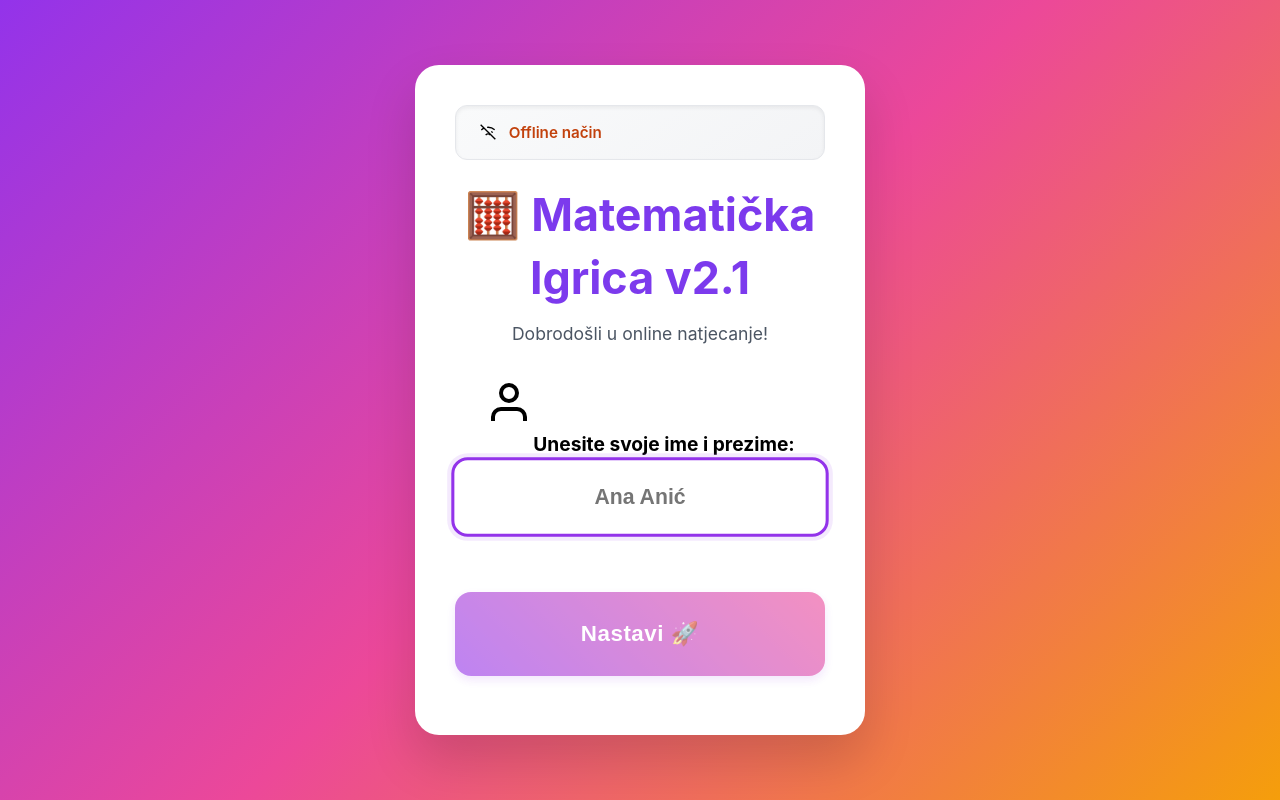
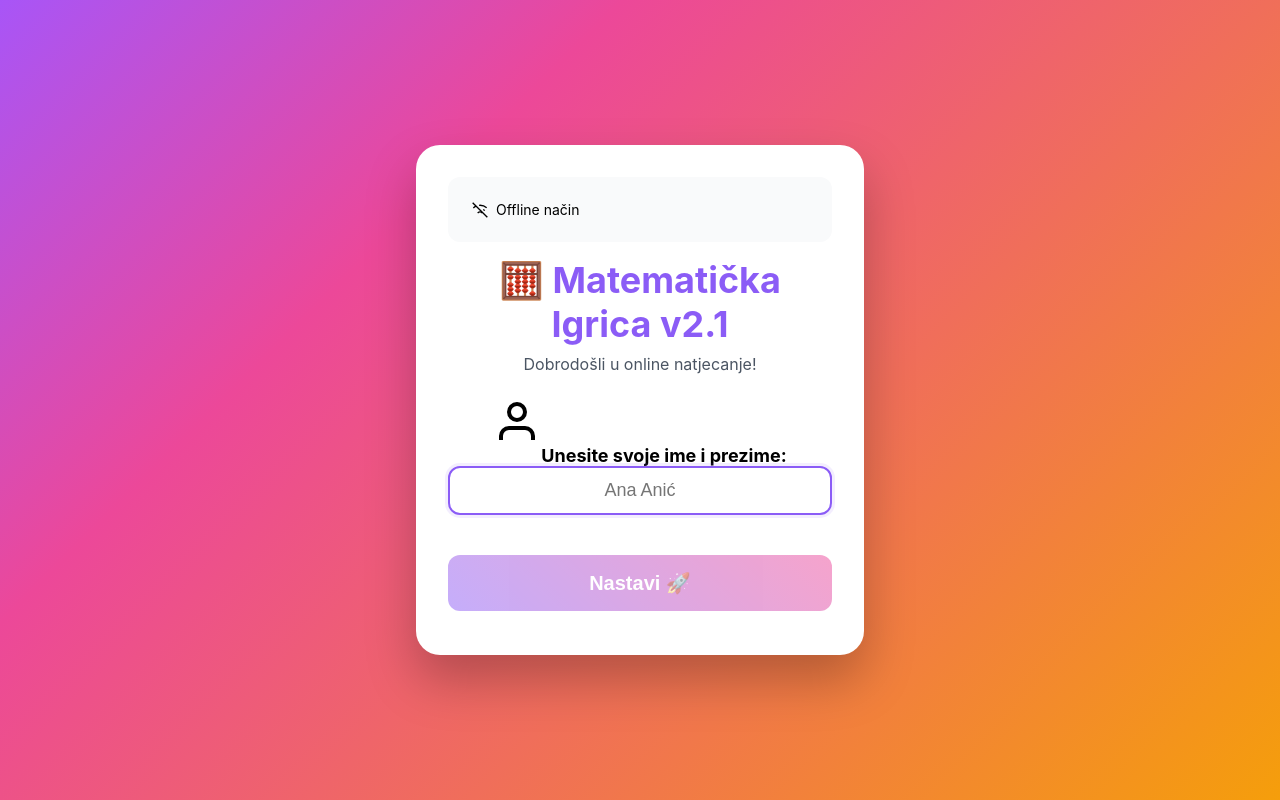
Before and after one commit to kreso1202/matematicka-igra, a React (Vite) app: page / in a window 1280 px wide. Built offline with nearby package versions, Linux system fonts and the light colour scheme; no server answers.

Commit message:
Update main.css

```diff
--- a/src/styles/main.css
+++ b/src/styles/main.css
@@ -6,12 +6,12 @@
 
 body {
   font-family: -apple-system, BlinkMacSystemFont, 'Segoe UI', Roboto, sans-serif;
-  line-height: 1.4;
 }
 
+/* Main container - original gradient */
 .game-container {
   min-height: 100vh;
-  background: linear-gradient(135deg, #9333ea 0%, #ec4899 50%, #f59e0b 100%);
+  background: linear-gradient(135deg, #a855f7 0%, #ec4899 30%, #f59e0b 100%);
   display: flex;
   align-items: center;
   justify-content: center;
@@ -21,198 +21,161 @@ body {
 .game-card {
   background: white;
   border-radius: 24px;
-  box-shadow: 0 25px 50px rgba(0,0,0,0.15);
-  padding: 2.5rem;
+  box-shadow: 0 25px 50px rgba(0, 0, 0, 0.25);
+  padding: 2rem;
   width: 100%;
-  max-width: 450px;
-  min-height: 500px;
+  max-width: 28rem;
 }
 
-/* Improved Buttons */
+/* Buttons - original styling */
 .button-primary {
   width: 100%;
-  background: linear-gradient(45deg, #9333ea, #ec4899);
+  background: linear-gradient(45deg, #8b5cf6, #ec4899);
   color: white;
   border: none;
-  padding: 1.8rem 2rem;
-  border-radius: 16px;
-  font-size: 1.4rem;
-  font-weight: 800;
+  padding: 1rem 2rem;
+  border-radius: 12px;
+  font-size: 1.25rem;
+  font-weight: 700;
   cursor: pointer;
-  transition: all 0.3s ease;
-  margin-bottom: 1.2rem;
-  box-shadow: 0 8px 20px rgba(147, 51, 234, 0.3);
-  text-transform: none;
-  letter-spacing: 0.5px;
+  transition: transform 0.2s;
+  margin-bottom: 0.75rem;
 }
 
-.button-primary:hover {
-  transform: translateY(-3px) scale(1.02);
-  box-shadow: 0 15px 35px rgba(147, 51, 234, 0.4);
+.button-primary:hover:not(:disabled) {
+  transform: scale(1.05);
 }
 
 .button-primary:disabled {
-  opacity: 0.6;
+  opacity: 0.5;
   cursor: not-allowed;
   transform: none;
-  box-shadow: 0 4px 10px rgba(147, 51, 234, 0.2);
 }
 
 .button-secondary {
   width: 100%;
-  background: linear-gradient(45deg, #6b7280, #4b5563);
+  background: #6b7280;
   color: white;
   border: none;
-  padding: 1.5rem 2rem;
-  border-radius: 16px;
-  font-size: 1.2rem;
+  padding: 0.75rem 1.5rem;
+  border-radius: 12px;
+  font-size: 1.125rem;
   font-weight: 700;
   cursor: pointer;
-  transition: all 0.3s ease;
-  margin-bottom: 1rem;
-  box-shadow: 0 6px 15px rgba(107, 114, 128, 0.3);
+  transition: transform 0.2s;
+  margin-bottom: 0.75rem;
 }
 
 .button-secondary:hover {
-  transform: translateY(-2px) scale(1.01);
-  background: linear-gradient(45deg, #4b5563, #374151);
-  box-shadow: 0 10px 25px rgba(107, 114, 128, 0.4);
+  transform: scale(1.05);
 }
 
 /* Special game buttons */
-.w-full.bg-gradient-to-r {
-  padding: 2rem 2.5rem;
-  font-size: 1.5rem;
-  font-weight: 800;
-  border-radius: 18px;
-  margin-bottom: 1.5rem;
-  box-shadow: 0 10px 25px rgba(0,0,0,0.2);
-  transition: all 0.3s ease;
+.w-full.bg-gradient-to-r.from-green-400.to-blue-500,
+.w-full.bg-gradient-to-r.from-yellow-400.to-orange-500 {
+  width: 100%;
+  color: white;
+  border: none;
+  padding: 1rem 2rem;
+  border-radius: 12px;
+  font-size: 1.125rem;
+  font-weight: 700;
+  cursor: pointer;
+  transition: transform 0.2s;
+  margin-bottom: 0.75rem;
+}
+
+.w-full.bg-gradient-to-r.from-green-400.to-blue-500 {
+  background: linear-gradient(45deg, #4ade80, #3b82f6);
+}
+
+.w-full.bg-gradient-to-r.from-yellow-400.to-orange-500 {
+  background: linear-gradient(45deg, #facc15, #f97316);
 }
 
 .w-full.bg-gradient-to-r:hover {
-  transform: translateY(-3px) scale(1.02);
+  transform: scale(1.05);
 }
 
-/* Form inputs */
+/* Input fields */
 input[type="text"], input[type="number"] {
   width: 100%;
-  padding: 1.5rem 2rem;
-  border: 3px solid #e5e7eb;
-  border-radius: 16px;
-  font-size: 1.3rem;
+  padding: 0.75rem;
+  border: 2px solid #d1d5db;
+  border-radius: 12px;
+  font-size: 1.125rem;
   text-align: center;
-  transition: all 0.3s ease;
-  margin-bottom: 1.5rem;
-  font-weight: 600;
-  background: #fafafa;
+  transition: all 0.2s;
+  margin-bottom: 1rem;
 }
 
 input[type="text"]:focus, input[type="number"]:focus {
   outline: none;
-  border-color: #9333ea;
-  box-shadow: 0 0 0 4px rgba(147, 51, 234, 0.1);
-  background: white;
-  transform: scale(1.02);
+  border-color: #8b5cf6;
+  box-shadow: 0 0 0 3px rgba(139, 92, 246, 0.1);
 }
 
-/* Answer input special styling */
 .input-answer {
   width: 100%;
-  padding: 2rem 2.5rem;
-  border: 4px solid #e5e7eb;
-  border-radius: 20px;
-  font-size: 2.5rem;
-  font-weight: 900;
-  color: #1f2937;
+  font-size: 1.5rem;
   text-align: center;
-  margin-bottom: 2rem;
-  background: #fafafa;
-  transition: all 0.3s ease;
+  padding: 1rem;
+  border: 2px solid #d1d5db;
+  border-radius: 12px;
+  transition: all 0.2s;
+  margin-bottom: 1.5rem;
 }
 
 .input-answer:focus {
   outline: none;
-  border-color: #9333ea;
-  box-shadow: 0 0 0 5px rgba(147, 51, 234, 0.15);
-  background: white;
-  transform: scale(1.02);
+  border-color: #8b5cf6;
+  box-shadow: 0 0 0 3px rgba(139, 92, 246, 0.1);
 }
 
 /* Typography */
-h1, h2, h3 {
-  color: #1f2937;
-  margin-bottom: 1.5rem;
+h1 {
+  font-size: 2.25rem;
+  font-weight: 700;
+  color: #8b5cf6;
+  margin-bottom: 0.5rem;
   text-align: center;
 }
 
-h1 {
-  font-size: 2.8rem;
-  font-weight: 900;
+h2 {
+  font-size: 1.875rem;
+  font-weight: 700;
+  color: #8b5cf6;
+  margin-bottom: 0.5rem;
+  text-align: center;
+}
+
+p {
+  color: #6b7280;
+  text-align: center;
   margin-bottom: 1rem;
 }
 
-h2 {
-  font-size: 2.2rem;
-  font-weight: 800;
-  margin-bottom: 1rem;
-}
+/* Text colors */
+.text-purple-600 { color: #8b5cf6; }
+.text-purple-700 { color: #7c3aed; }
+.text-purple-800 { color: #6b21a8; }
+.text-blue-500 { color: #3b82f6; }
+.text-blue-700 { color: #1d4ed8; }
+.text-blue-800 { color: #1e40af; }
+.text-green-700 { color: #15803d; }
+.text-green-800 { color: #166534; }
+.text-yellow-700 { color: #a16207; }
+.text-yellow-800 { color: #92400e; }
+.text-red-500 { color: #ef4444; }
+.text-orange-800 { color: #9a3412; }
+.text-gray-600 { color: #4b5563; }
+.text-gray-500 { color: #6b7280; }
 
-p {
-  font-size: 1.1rem;
-  color: #6b7280;
+/* Status boxes */
+.bg-blue-100, .bg-green-100, .bg-yellow-100, .bg-purple-100, .bg-orange-100, .bg-gray-100 {
+  padding: 1rem;
+  border-radius: 12px;
   margin-bottom: 1.5rem;
-  text-align: center;
-}
-
-/* Spacing utilities */
-.space-y-4 > * + * {
-  margin-top: 1.5rem;
-}
-
-.space-y-3 > * + * {
-  margin-top: 1.2rem;
-}
-
-/* Icons styling */
-svg {
-  color: inherit;
-  flex-shrink: 0;
-}
-
-/* Status indicators */
-.text-red-500 { color: #ef4444; }
-.fill-current { fill: currentColor; }
-.text-gray-300 { color: #d1d5db; }
-.text-blue-500 { color: #3b82f6; }
-.text-green-700 { color: #15803d; }
-.text-orange-700 { color: #c2410c; }
-
-/* Progress bars */
-.level-progress {
-  height: 14px;
-  background: linear-gradient(45deg, #10b981, #3b82f6);
-  border-radius: 8px;
-  transition: all 0.7s ease;
-}
-
-.w-full {
-  width: 100%;
-}
-
-.bg-gray-200 {
-  background-color: #e5e7eb;
-  border-radius: 8px;
-  height: 14px;
-  margin-bottom: 0.8rem;
-}
-
-/* Status boxes with better padding */
-.bg-blue-100, .bg-green-100, .bg-yellow-100, .bg-purple-100, .bg-orange-100 {
-  padding: 1.8rem;
-  border-radius: 16px;
-  margin-bottom: 2rem;
-  border: 2px solid rgba(0,0,0,0.05);
 }
 
 .bg-blue-100 { background-color: #dbeafe; }
@@ -220,80 +183,124 @@ svg {
 .bg-yellow-100 { background-color: #fef3c7; }
 .bg-purple-100 { background-color: #f3e8ff; }
 .bg-orange-100 { background-color: #fed7aa; }
+.bg-gray-100 { background-color: #f3f4f6; }
+.bg-gray-50 { background-color: #f9fafb; }
 
-/* Text colors */
-.text-blue-800, .text-blue-700 { color: #1e40af; font-weight: 600; }
-.text-green-800, .text-green-700 { color: #166534; font-weight: 600; }
-.text-yellow-800, .text-yellow-700 { color: #92400e; font-weight: 600; }
-.text-purple-800, .text-purple-700, .text-purple-600 { color: #7c3aed; font-weight: 600; }
-.text-orange-800 { color: #9a3412; font-weight: 600; }
-.text-gray-600 { color: #4b5563; }
-.text-gray-500 { color: #6b7280; }
+/* Border colors */
+.border-yellow-400 { border-color: #facc15; }
+.border-gray-400 { border-color: #9ca3af; }
+.border-orange-400 { border-color: #fb923c; }
+.border-2 { border-width: 2px; }
 
 /* Layout utilities */
 .flex { display: flex; }
 .items-center { align-items: center; }
 .justify-between { justify-content: space-between; }
 .justify-center { justify-content: center; }
-.gap-1 { gap: 0.4rem; }
-.gap-2 { gap: 0.8rem; }
 .text-center { text-align: center; }
 .font-bold { font-weight: 700; }
 
-/* Spacing */
-.mb-2 { margin-bottom: 0.8rem; }
-.mb-4 { margin-bottom: 1.5rem; }
-.mb-6 { margin-bottom: 2rem; }
+.gap-1 { gap: 0.25rem; }
+.gap-2 { gap: 0.5rem; }
+
+.mb-2 { margin-bottom: 0.5rem; }
+.mb-4 { margin-bottom: 1rem; }
+.mb-6 { margin-bottom: 1.5rem; }
+
+.w-5 { width: 1.25rem; }
+.h-5 { height: 1.25rem; }
 
 /* Font sizes */
-.text-sm { font-size: 0.95rem; font-weight: 600; }
-.text-lg { font-size: 1.2rem; }
-.text-xl { font-size: 1.4rem; }
-.text-2xl { font-size: 1.8rem; }
-.text-3xl { font-size: 2.2rem; }
+.text-sm { font-size: 0.875rem; }
+.text-lg { font-size: 1.125rem; }
+.text-xl { font-size: 1.25rem; }
+.text-2xl { font-size: 1.5rem; }
+.text-3xl { font-size: 1.875rem; }
+.text-4xl { font-size: 2.25rem; }
+.text-6xl { font-size: 3.75rem; }
 
-/* Question display */
-.bg-gray-50 {
-  background: linear-gradient(145deg, #f9fafb, #f3f4f6);
-  padding: 2.5rem;
-  border-radius: 20px;
-  margin-bottom: 2rem;
-  border: 3px solid #e5e7eb;
-  box-shadow: inset 0 2px 4px rgba(0,0,0,0.06);
+/* Progress bar */
+.w-full { width: 100%; }
+.bg-gray-200 {
+  background-color: #e5e7eb;
+  border-radius: 9999px;
+  height: 0.75rem;
+  margin-bottom: 0.5rem;
+}
+
+.level-progress {
+  background: linear-gradient(45deg, #4ade80, #3b82f6);
+  height: 0.75rem;
+  border-radius: 9999px;
+  transition: all 0.7s ease;
+}
+
+/* Hearts/Lives */
+.text-red-500.fill-current {
+  color: #ef4444;
+  fill: currentColor;
+}
+
+.text-gray-300 {
+  color: #d1d5db;
 }
 
 /* Feedback messages */
-.feedback-correct, .feedback-wrong, .feedback-timeout {
-  padding: 2rem;
-  border-radius: 16px;
-  font-size: 1.3rem;
-  font-weight: 800;
-  text-align: center;
-  margin-bottom: 1.5rem;
-  position: relative;
-  overflow: hidden;
-  box-shadow: 0 8px 20px rgba(0,0,0,0.15);
-}
-
 .feedback-correct {
   background: linear-gradient(45deg, #10b981, #059669);
   color: white;
+  padding: 1rem;
+  border-radius: 12px;
+  font-weight: 700;
+  font-size: 1.125rem;
+  margin-bottom: 1rem;
+  text-align: center;
+  position: relative;
+  overflow: hidden;
 }
 
 .feedback-wrong {
   background: linear-gradient(45deg, #ef4444, #dc2626);
   color: white;
+  padding: 1rem;
+  border-radius: 12px;
+  font-weight: 700;
+  font-size: 1.125rem;
+  margin-bottom: 1rem;
+  text-align: center;
 }
 
 .feedback-timeout {
   background: linear-gradient(45deg, #f59e0b, #d97706);
   color: white;
+  padding: 1rem;
+  border-radius: 12px;
+  font-weight: 700;
+  font-size: 1.125rem;
+  margin-bottom: 1rem;
+  text-align: center;
+}
+
+/* Question display */
+.bg-gray-50 {
+  background-color: #f9fafb;
+  padding: 1.5rem;
+  border-radius: 12px;
+  margin-bottom: 1rem;
 }
 
 /* Animations */
-.animate-pulse { animation: pulse 1s infinite; }
-.animate-bounce { animation: bounce 1s infinite; }
-.animate-ping { animation: ping 1s cubic-bezier(0, 0, 0.2, 1) infinite; }
+.animate-pulse {
+  animation: pulse 1s infinite;
+}
+
+.animate-bounce {
+  animation: bounce 1s infinite;
+}
+
+.animate-ping {
+  animation: ping 1s cubic-bezier(0, 0, 0.2, 1) infinite;
+}
 
 @keyframes pulse {
   0%, 100% { opacity: 1; }
@@ -301,42 +308,57 @@ svg {
 }
 
 @keyframes bounce {
-  0%, 20%, 53%, 80%, 100% { transform: translate3d(0,0,0); }
-  40%, 43% { transform: translate3d(0, -20px, 0); }
-  70% { transform: translate3d(0, -10px, 0); }
+  0%, 20%, 53%, 80%, 100% {
+    transform: translate3d(0,0,0);
+  }
+  40%, 43% {
+    transform: translate3d(0, -30px, 0);
+  }
+  70% {
+    transform: translate3d(0, -15px, 0);
+  }
 }
 
 @keyframes ping {
-  75%, 100% { transform: scale(2); opacity: 0; }
+  75%, 100% {
+    transform: scale(2);
+    opacity: 0;
+  }
 }
 
+/* Spacing utilities */
+.space-y-4 > * + * { margin-top: 1rem; }
+.space-y-3 > * + * { margin-top: 0.75rem; }
+
+/* Leaderboard */
+.max-h-96 { max-height: 24rem; }
+.overflow-y-auto { overflow-y: auto; }
+
 /* Cloud status */
-.bg-gray-50.rounded-lg {
-  background-color: #f9fafb;
-  padding: 1rem 1.5rem;
-  border-radius: 12px;
-  margin-bottom: 1.5rem;
-  border: 1px solid #e5e7eb;
+.bg-yellow-50 {
+  background-color: #fefce8;
+  border: 1px solid #fde047;
+  padding: 0.75rem;
+  border-radius: 8px;
+  margin-bottom: 1rem;
+}
+
+.text-yellow-800 {
+  color: #92400e;
 }
 
 /* Responsive */
 @media (max-width: 640px) {
   .game-card {
-    padding: 2rem;
-    margin: 0.5rem;
-    max-width: 95%;
+    padding: 1.5rem;
+    margin: 1rem;
   }
 
-  h1 { font-size: 2.2rem; }
-  h2 { font-size: 1.8rem; }
-
-  .button-primary {
-    padding: 1.6rem 1.8rem;
-    font-size: 1.2rem;
+  h1 {
+    font-size: 2rem;
   }
 
   .input-answer {
-    font-size: 2rem;
-    padding: 1.8rem 2rem;
+    font-size: 1.5rem;
   }
 }
```
